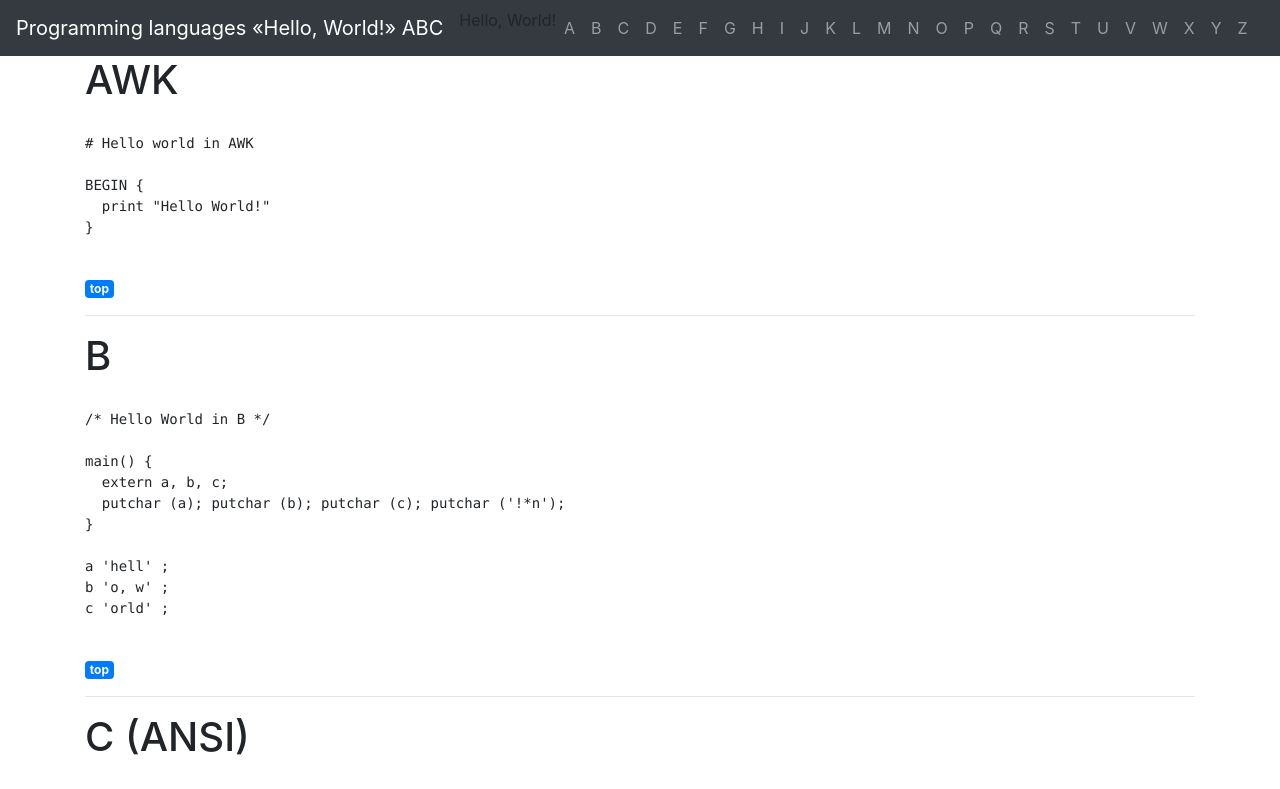
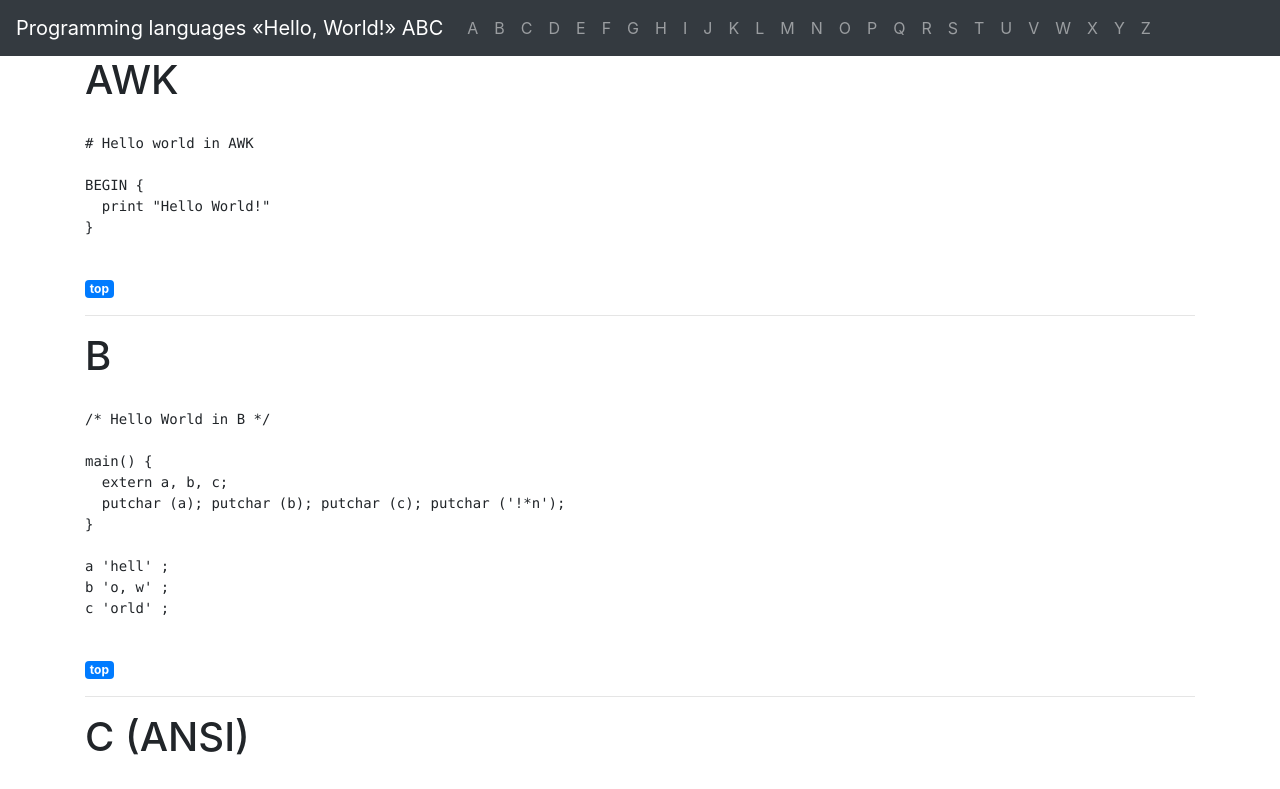
Before and after one commit to thom/aws-devops-jenkins, a plain HTML site: page app/index.html in a window 1280 px wide. Shown: the top 789 px of the page. Drawn offline with nearby package versions, Linux system fonts and the light colour scheme.

Commit message:
Fix webpage to show that linting works in Jenkins

```diff
--- a/app/index.html
+++ b/app/index.html
@@ -26,7 +26,6 @@
 
     <div class="collapse navbar-collapse" id="navbarSupportedContent">
       <ul class="navbar-nav mr-auto">
-        <li>Hello, World!
         <li class="nav-item">
           <a class="nav-link" href="#A">A</a>
         </li>
```
